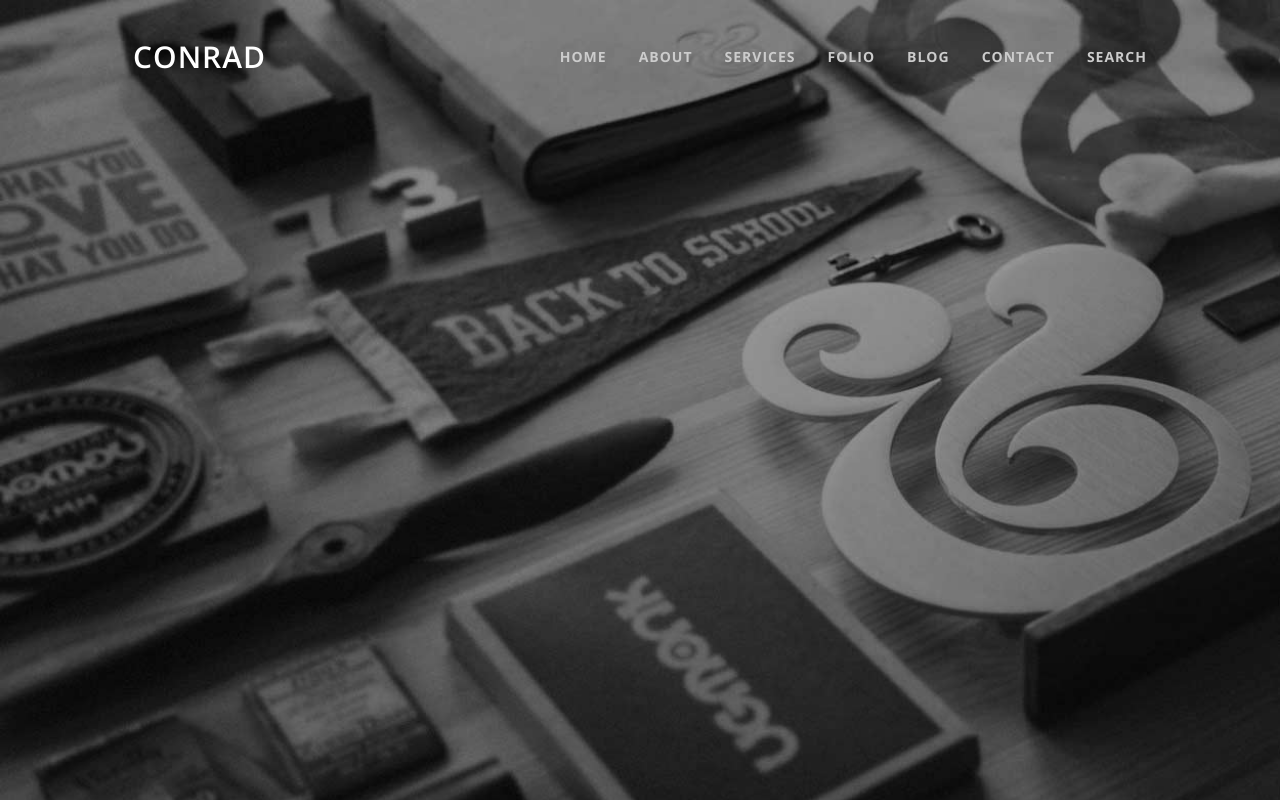
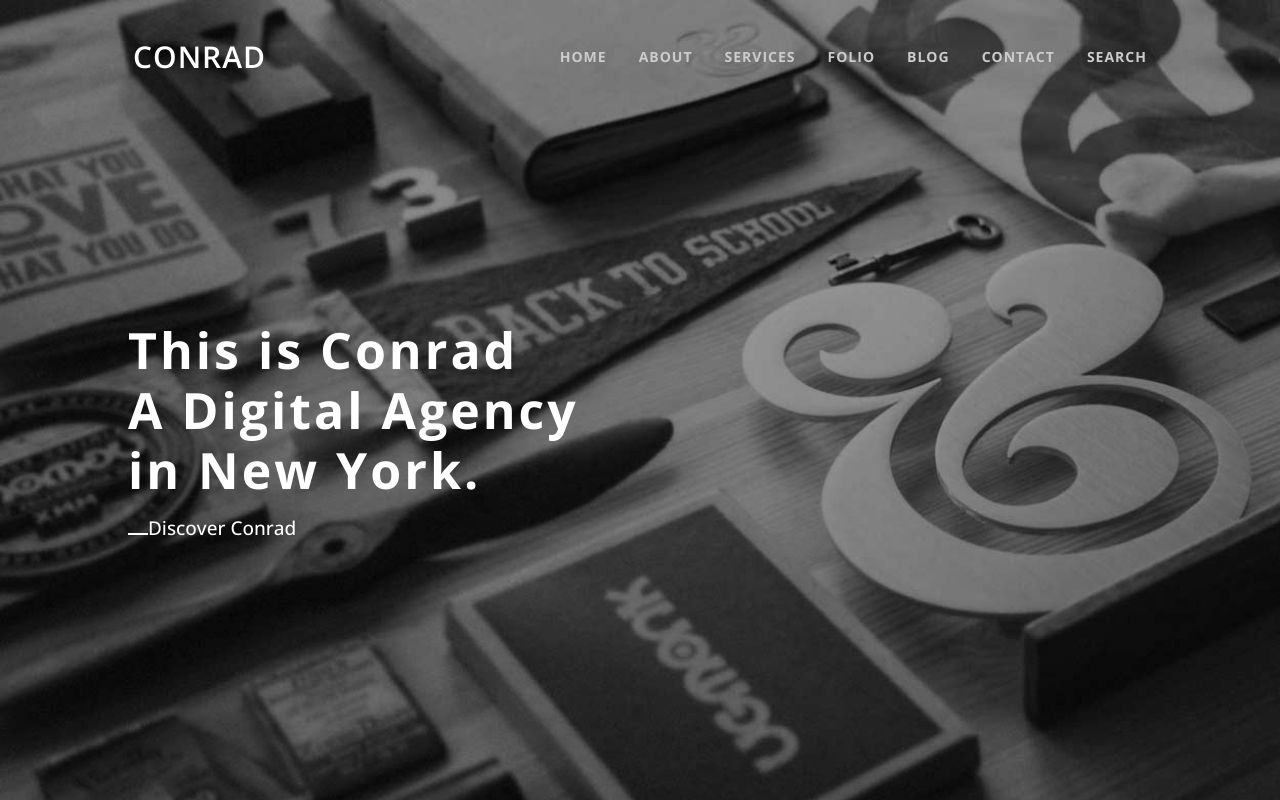
Before and after one commit to abdullah957/Conrad, a plain HTML site: page index.html in a window 1280 px wide. Shown: the top 800 px of the page. Drawn offline with nearby package versions, Linux system fonts and the light colour scheme; a web font is replaced by a local one.

Commit message:
Update style.css

```diff
--- a/style/style.css
+++ b/style/style.css
@@ -407,13 +407,7 @@
                             padding-top: 5rem;
                         }
                         .home .container .content .translate{transition: .7s ease-out;}
-                        .home .container .content .translate:nth-child(odd) {
-                            transform: translateX(100%);
-                        }
-                        .home .container .content .translate:nth-child(even) {
-                            transform: translateX(-100%);
-
-                        }
+
 
                         .home .container .content>span {
                             font-size: 50px;
```
